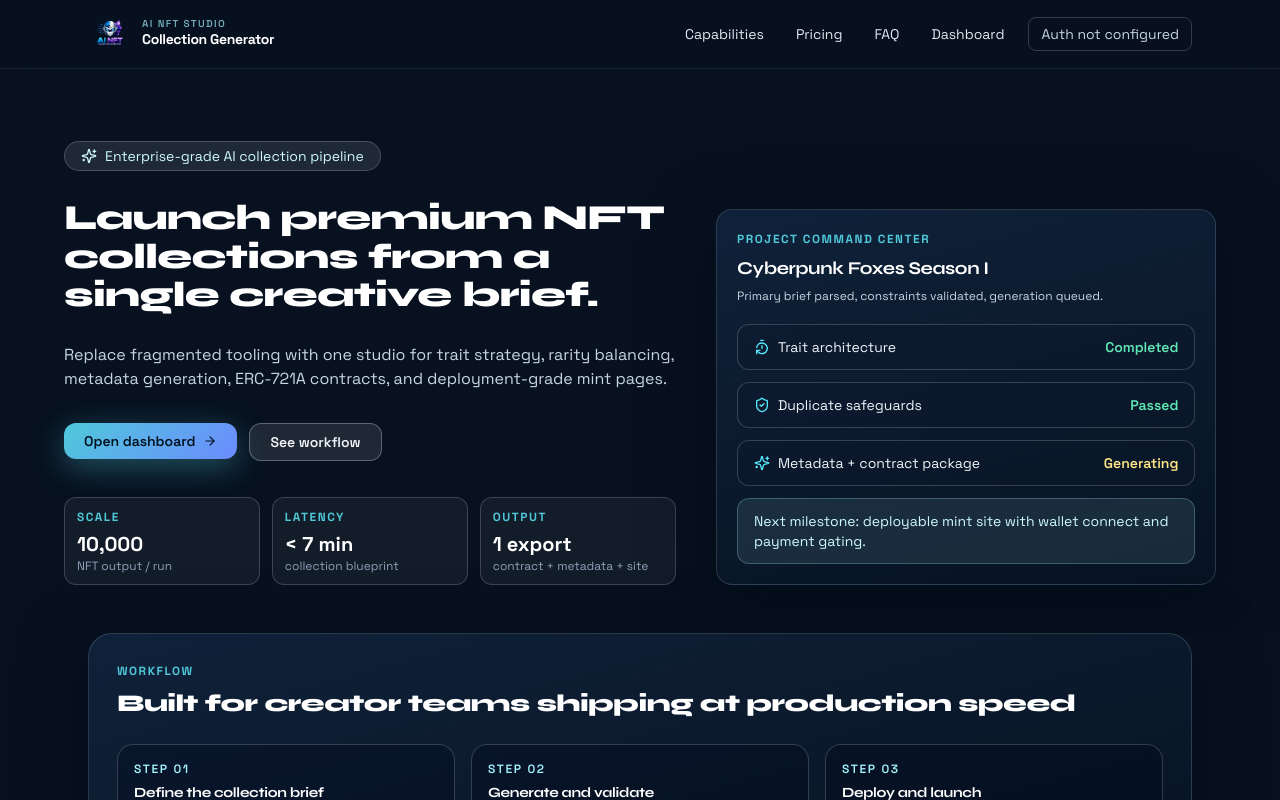
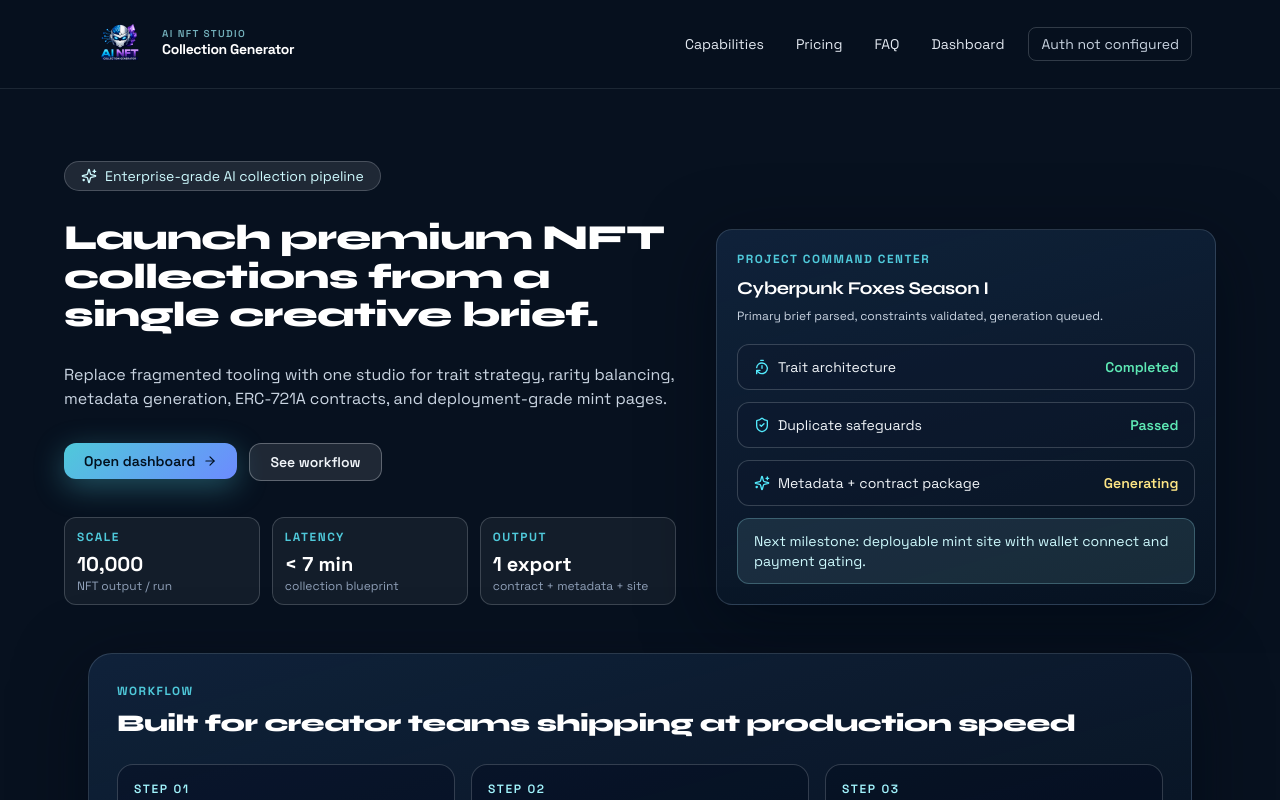
Before and after one commit to Adrijan-Petek/AI-NFT-Collection-Generator, a Next.js app: page / in a window 1280 px wide. Shown: the top 800 px of the page. Built offline with nearby package versions, Linux system fonts and the light colour scheme; no server answers; what @rainbow-me/rainbowkit, wagmi would draw is missing.

Commit message:
Logo 64px in nav

```diff
--- a/src/components/navigation.tsx
+++ b/src/components/navigation.tsx
@@ -11,7 +11,7 @@ export function Navigation() {
     <header className="sticky top-0 z-50 border-b border-slate-200/10 bg-[#07111f]/80 backdrop-blur-xl">
       <div className="mx-auto flex w-full max-w-6xl items-center justify-between gap-4 px-5 py-3 text-white md:px-6">
         <Link href="/" className="flex items-center gap-2.5 leading-none">
-          <Image src="/logo.png" alt="logo" width={44} height={44} className="rounded-xl" />
+          <Image src="/logo.png" alt="logo" width={64} height={64} className="rounded-2xl" />
           <div className="flex flex-col">
             <span className="text-[10px] font-semibold uppercase tracking-[0.14em] text-cyan-200/70">AI NFT Studio</span>
             <span className="text-sm font-bold tracking-tight">Collection Generator</span>
```
